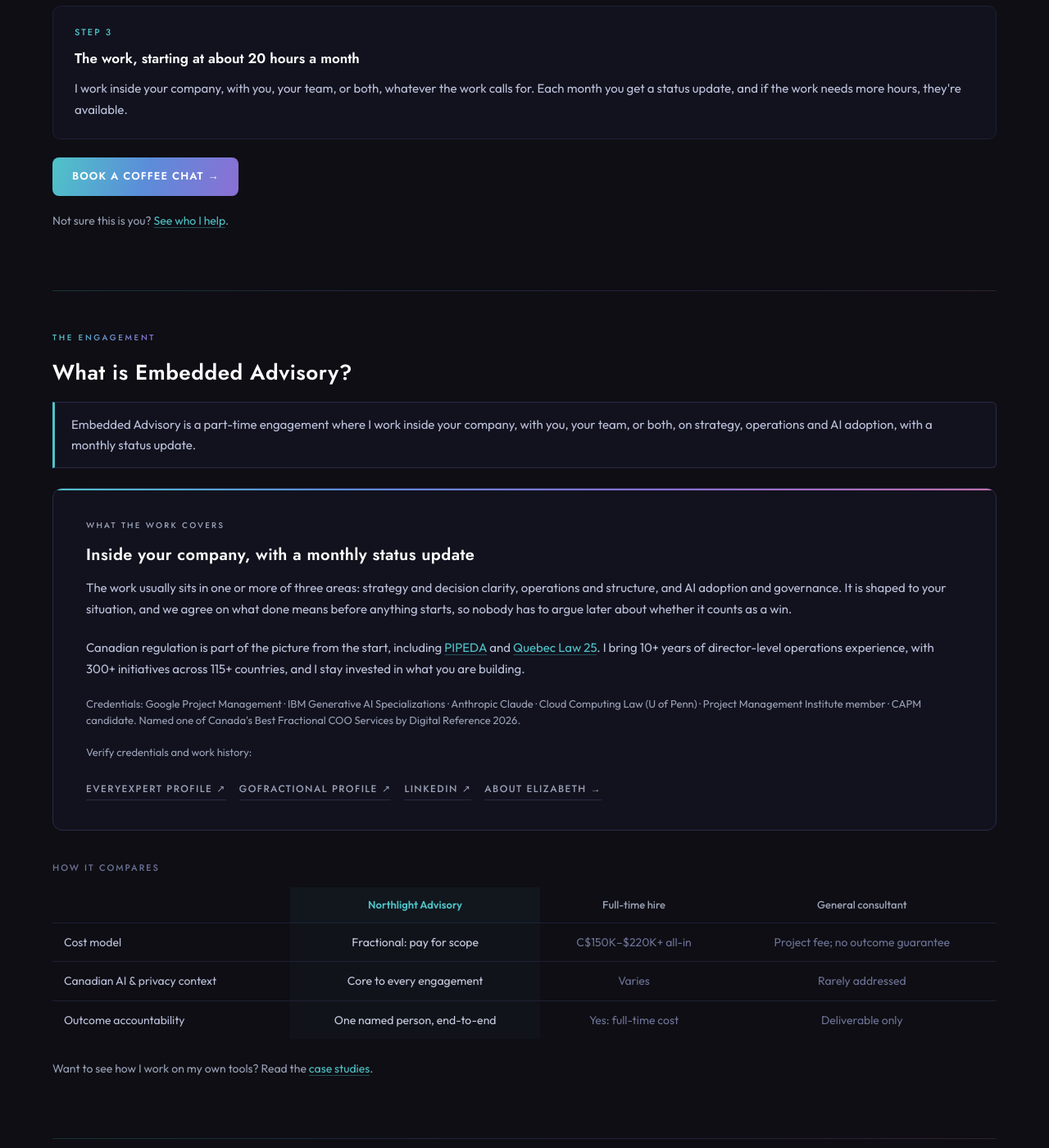
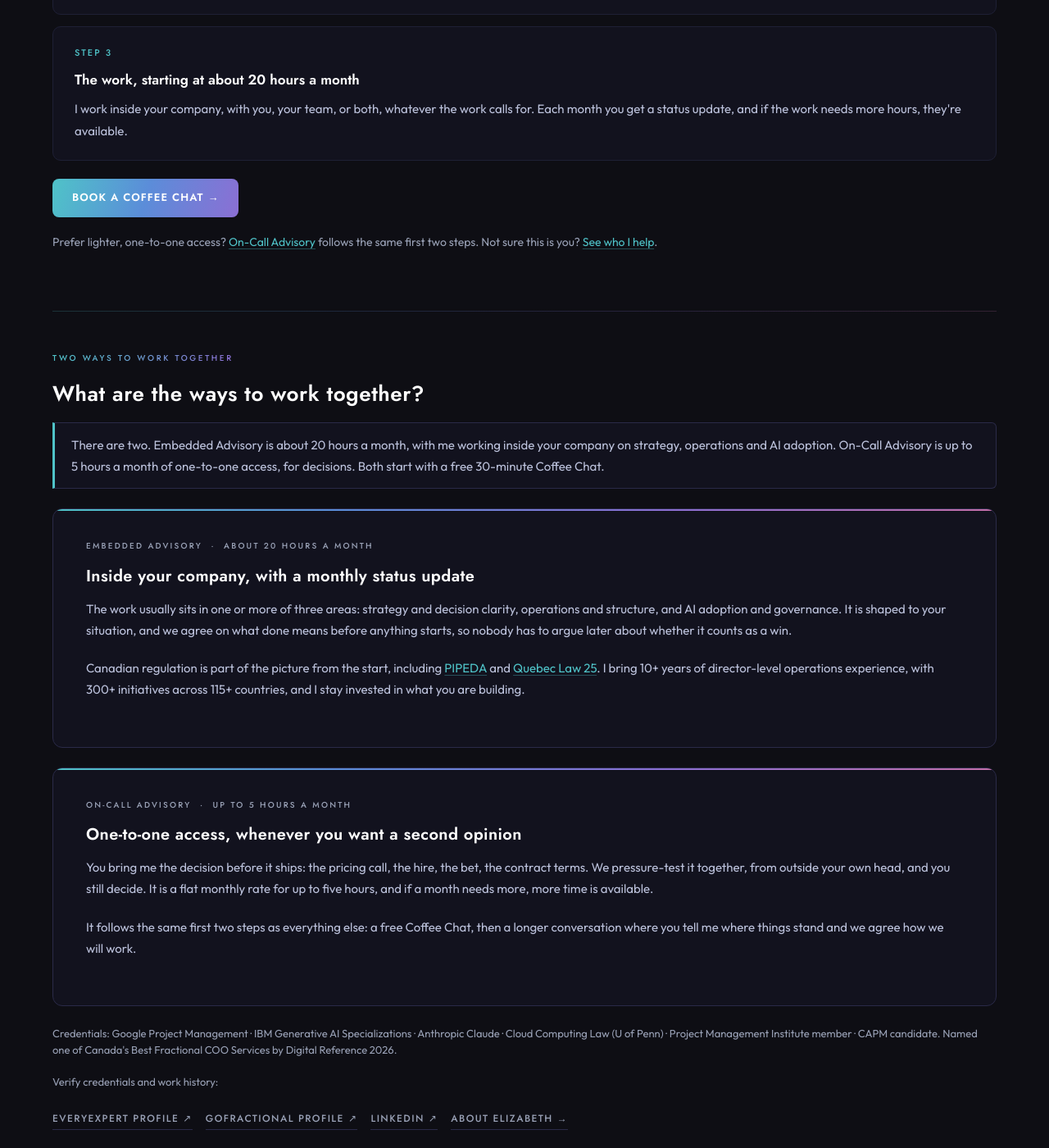
Before and after one commit to elizabethlemoine33-commits/bynorthlight-site, a Jekyll site: the page built from services.html, in a window 1280 px wide and 1400 px high, scrolled down 1409 px. Shown: the whole window at 82% size. Built offline with Jekyll 4.4.1, drawn with Linux system fonts in a browser that asks for light colours; some of the changed text lies outside the part shown.

Commit message:
Services: add On-Call Advisory; Builder scene line; Alone saved-link opens the pop-out; coffee page says what the call is and discloses recording
Co-Authored-By: Claude Sonnet 5.5 <noreply@anthropic.com>

```diff
--- a/coffee.html
+++ b/coffee.html
@@ -206,7 +206,7 @@
     <section class="section-padded" aria-labelledby="coffee-headline">
       <p class="section-label"><span class="wm-main">Northlight</span><span class="wm-sub">Advisory Services</span></p>
       <h1 class="section-headline" id="coffee-headline"><span>Grab a Virtual Coffee</span></h1>
-      <p class="section-intro">Strategy, AI adoption, operations, or just catching up — pick a time that works.</p>
+      <p class="section-intro">A free 30-minute conversation about strategy, AI adoption, operations, or whatever is stuck. I take notes, or record the call if you agree. Pick a time that works.</p>
 
       <div class="calendar-wrap">
         <!-- Google Calendar Appointment Scheduling begin -->
--- a/services.html
+++ b/services.html
@@ -18,8 +18,22 @@ head_extra: |
       {
         "@type": "Service",
         "@id": "https://bynorthlight.ca/services.html#advisory",
-        "name": "Embedded Advisory (Fractional COO and AI Advisory)",
+        "name": "Embedded Advisory",
         "description": "Strategy, operations and AI adoption advisory for Canadian small businesses and founders, delivered as a part-time engagement of about 20 hours a month, inside the client's company, with a monthly status update.",
+        "provider": {
+          "@id": "https://bynorthlight.ca#northlight"
+        },
+        "areaServed": {
+          "@type": "Country",
+          "name": "Canada"
+        },
+        "url": "https://bynorthlight.ca/services.html#advisory"
+      },
+      {
+        "@type": "Service",
+        "@id": "https://bynorthlight.ca/services.html#on-call",
+        "name": "On-Call Advisory",
+        "description": "One-to-one advisory access for up to 5 hours a month, for founders who want a second opinion before a decision ships.",
         "provider": {
           "@id": "https://bynorthlight.ca#northlight"
         },
@@ -32,6 +46,14 @@ head_extra: |
       {
         "@type": "FAQPage",
         "mainEntity": [
+          {
+            "@type": "Question",
+            "name": "What is On-Call Advisory?",
+            "acceptedAnswer": {
+              "@type": "Answer",
+              "text": "One-to-one access to an experienced second opinion, for up to 5 hours a month. You bring me a decision before it ships, and we pressure-test it together. You stay the one who decides. It is a flat monthly rate, and more time is available when a month needs it."
+            }
+          },
           {
             "@type": "Question",
             "name": "How does an engagement start?",
@@ -340,7 +362,7 @@ head_extra: |
         <a href="/about.html" class="author-link">Read bio →</a>
       </div>
       <div class="answer-block" style="margin-top: 20px;">
-        <p>Northlight Advisory Services is a Halifax, Nova Scotia fractional COO and AI adoption advisory practice for Canadian small businesses, founded by Elizabeth Lemoine. Engagements begin with a free 30-minute Coffee Chat and typically run about 20 hours a month, delivered remotely, with a monthly status update.</p>
+        <p>Northlight Advisory Services is a Halifax, Nova Scotia fractional COO and AI adoption advisory practice for Canadian small businesses, founded by Elizabeth Lemoine. Engagements begin with a free 30-minute Coffee Chat. They run either as Embedded Advisory, about 20 hours a month inside your company with a monthly status update, or as On-Call Advisory, up to 5 hours a month of one-to-one access. Both are delivered remotely.</p>
       </div>
     </div>
 
@@ -357,21 +379,31 @@ head_extra: |
         <div class="step"><span class="step-num">Step 3</span><h3>The work, starting at about 20 hours a month</h3><p>I work inside your company, with you, your team, or both, whatever the work calls for. Each month you get a status update, and if the work needs more hours, they're available.</p></div>
       </div>
       <p style="margin-top:22px;"><a href="/coffee.html" class="btn-primary">Book a Coffee Chat →</a></p>
-      <p style="font-family:'Outfit',sans-serif;font-size:14px;color:var(--muted);margin-top:18px;">Not sure this is you? <a href="/who-we-help.html">See who I help</a>.</p>
+      <p style="font-family:'Outfit',sans-serif;font-size:14px;color:var(--muted);margin-top:18px;">Prefer lighter, one-to-one access? <a href="#advisory">On-Call Advisory</a> follows the same first two steps. Not sure this is you? <a href="/who-we-help.html">See who I help</a>.</p>
     </div>
 
     <!-- ── ENGAGEMENT ── -->
     <div class="section-block" id="advisory">
       <div class="section-divider"></div>
-      <p class="section-eyebrow">The engagement</p>
-      <h2 class="section-title">What is Embedded Advisory?</h2>
-      <div class="answer-block"><p>Embedded Advisory is a part-time engagement where I work inside your company, with you, your team, or both, on strategy, operations and AI adoption, with a monthly status update.</p></div>
+      <p class="section-eyebrow">Two ways to work together</p>
+      <h2 class="section-title">What are the ways to work together?</h2>
+      <div class="answer-block"><p>There are two. Embedded Advisory is about 20 hours a month, with me working inside your company on strategy, operations and AI adoption. On-Call Advisory is up to 5 hours a month of one-to-one access, for decisions. Both start with a free 30-minute Coffee Chat.</p></div>
       <div class="advisory-card">
-        <p class="advisory-card-label">What the work covers</p>
+        <p class="advisory-card-label">Embedded Advisory &nbsp;·&nbsp; about 20 hours a month</p>
         <h3 class="advisory-card-title">Inside your company, with a monthly status update</h3>
         <p class="advisory-card-body">The work usually sits in one or more of three areas: strategy and decision clarity, operations and structure, and AI adoption and governance. It is shaped to your situation, and we agree on what done means before anything starts, so nobody has to argue later about whether it counts as a win.</p>
         <p class="advisory-card-body">Canadian regulation is part of the picture from the start, including <a href="https://www.priv.gc.ca/" target="_blank" rel="noopener">PIPEDA</a> and <a href="https://www.cai.gouv.qc.ca/protection-renseignements-personnels/sujets-et-domaines-dinteret/principaux-changements-loi-25" target="_blank" rel="noopener">Quebec Law 25</a>. I bring 10+ years of director-level operations experience, with 300+ initiatives across 115+ countries, and I stay invested in what you are building.</p>
-        <div class="profile-links">
+      </div>
+
+
+      <div class="advisory-card" style="margin-top: 20px;">
+        <p class="advisory-card-label">On-Call Advisory &nbsp;·&nbsp; up to 5 hours a month</p>
+        <h3 class="advisory-card-title">One-to-one access, whenever you want a second opinion</h3>
+        <p class="advisory-card-body">You bring me the decision before it ships: the pricing call, the hire, the bet, the contract terms. We pressure-test it together, from outside your own head, and you still decide. It is a flat monthly rate for up to five hours, and if a month needs more, more time is available.</p>
+        <p class="advisory-card-body">It follows the same first two steps as everything else: a free Coffee Chat, then a longer conversation where you tell me where things stand and we agree how we will work.</p>
+      </div>
+
+      <div class="profile-links" style="margin-top: 24px;">
           <p style="font-family: 'Outfit', sans-serif; font-size: 13px; color: var(--muted); line-height: 1.5; width: 100%; margin-bottom: 4px;">Credentials: Google Project Management · IBM Generative AI Specializations · Anthropic Claude · Cloud Computing Law (U of Penn) · Project Management Institute member · CAPM candidate. Named one of Canada's Best Fractional COO Services by Digital Reference 2026.</p>
           <p style="font-family: 'Outfit', sans-serif; font-size: 13px; color: var(--muted); line-height: 1.5; width: 100%; margin-bottom: 8px;">Verify credentials and work history:</p>
           <a href="https://www.everyexpert.com/elizabethlemoine" target="_blank" rel="noopener" class="profile-link">EveryExpert Profile ↗</a>
@@ -379,7 +411,6 @@ head_extra: |
           <a href="https://www.linkedin.com/in/elizabethannelemoine" target="_blank" rel="noopener" class="profile-link">LinkedIn ↗</a>
           <a href="/about.html" class="profile-link">About Elizabeth →</a>
         </div>
-      </div>
 
       <div style="margin-top: 36px; overflow-x: auto;">
         <p style="font-family: 'Jost', sans-serif; font-size: 11px; font-weight: 500; letter-spacing: 0.18em; text-transform: uppercase; color: var(--structural); margin-bottom: 14px;">How It Compares</p>
@@ -444,7 +475,16 @@ head_extra: |
       <h3 style="font-family: 'Jost', sans-serif; font-size: 16px; font-weight: 600; letter-spacing: 0.04em; color: var(--text); margin-bottom: 20px;">Common Questions</h3>
       <div style="display: flex; flex-direction: column; gap: 2px;">
 
-        <details style="background: var(--surface); border: 1px solid var(--border); border-radius: 4px; overflow: hidden;">
+                <details style="background: var(--surface); border: 1px solid var(--border); border-radius: 4px; overflow: hidden;">
+          <summary style="font-family: 'Jost', sans-serif; font-size: 15px; font-weight: 600; letter-spacing: 0.02em; color: var(--text); padding: 20px 24px; cursor: pointer; list-style: none;">
+            What is On-Call Advisory?
+          </summary>
+          <div style="padding: 16px 24px 20px; font-family: 'Outfit', sans-serif; font-size: 14px; color: var(--haze); line-height: 1.75; border-top: 1px solid var(--border);">
+            One-to-one access to an experienced second opinion, for up to 5 hours a month. You bring me a decision before it ships, and we pressure-test it together. You stay the one who decides. It is a flat monthly rate, and more time is available when a month needs it.
+          </div>
+        </details>
+
+<details style="background: var(--surface); border: 1px solid var(--border); border-radius: 4px; overflow: hidden;">
           <summary style="font-family: 'Jost', sans-serif; font-size: 15px; font-weight: 600; letter-spacing: 0.02em; color: var(--text); padding: 20px 24px; cursor: pointer; list-style: none;">
             How does an engagement start?
           </summary>
--- a/who-we-help/alone-at-the-top.html
+++ b/who-we-help/alone-at-the-top.html
@@ -895,7 +895,7 @@ head_extra: |
     const value = hash.slice(eqIndex + 1);
     if (key === 'convergence-check' && value) {
       ccLoadFromHash(value);
-      document.getElementById('convergence-check').scrollIntoView({ block: 'start' });
+      window.addEventListener('load', ccOpen);
     }
   }
 
--- a/who-we-help/the-self-reliant-builder.html
+++ b/who-we-help/the-self-reliant-builder.html
@@ -360,7 +360,7 @@ head_extra: |
 
         <p>It's past midnight, and your project proposal is due tomorrow. You're staring at the quote again, for the third time, or the fifth. Something about it looks too low, and you can't tell whether it's the number, the hours, or the terms: whether the contract protects you from scope creep, or only looks like it does. You've already talked it through out loud, with yourself, twice. You built this business by deciding things alone, and most of the time it works.</p>
 
-        <p>"I need more information" has already bought you another week. There is no one with the standing to say that the price is too low, or that the terms leave the door open, before the proposal goes out. You don't want someone to take the wheel. You want someone sharp enough to say so in time. Sound familiar?</p>
+        <p>"I need more information" has already bought you another week. There is no one with the standing to say that the price is too low, or that the terms leave the door open, before the proposal goes out. You don't need someone to take the wheel. You need someone to bounce it off, someone who will give you the truth in time. Sound familiar?</p>
 
         <h2 id="if-nothing-changes">What happens if nothing changes?</h2>
         <p>Keep deciding alone, and the cost shows up as a $3,000 quote that quietly becomes a $10,000 job you're still doing for $3,000. It shows up as "I need more information" buying you another week, then another, and as the family dinners you missed over a decision that needed an outside eye and not more solo hours.</p>
```
